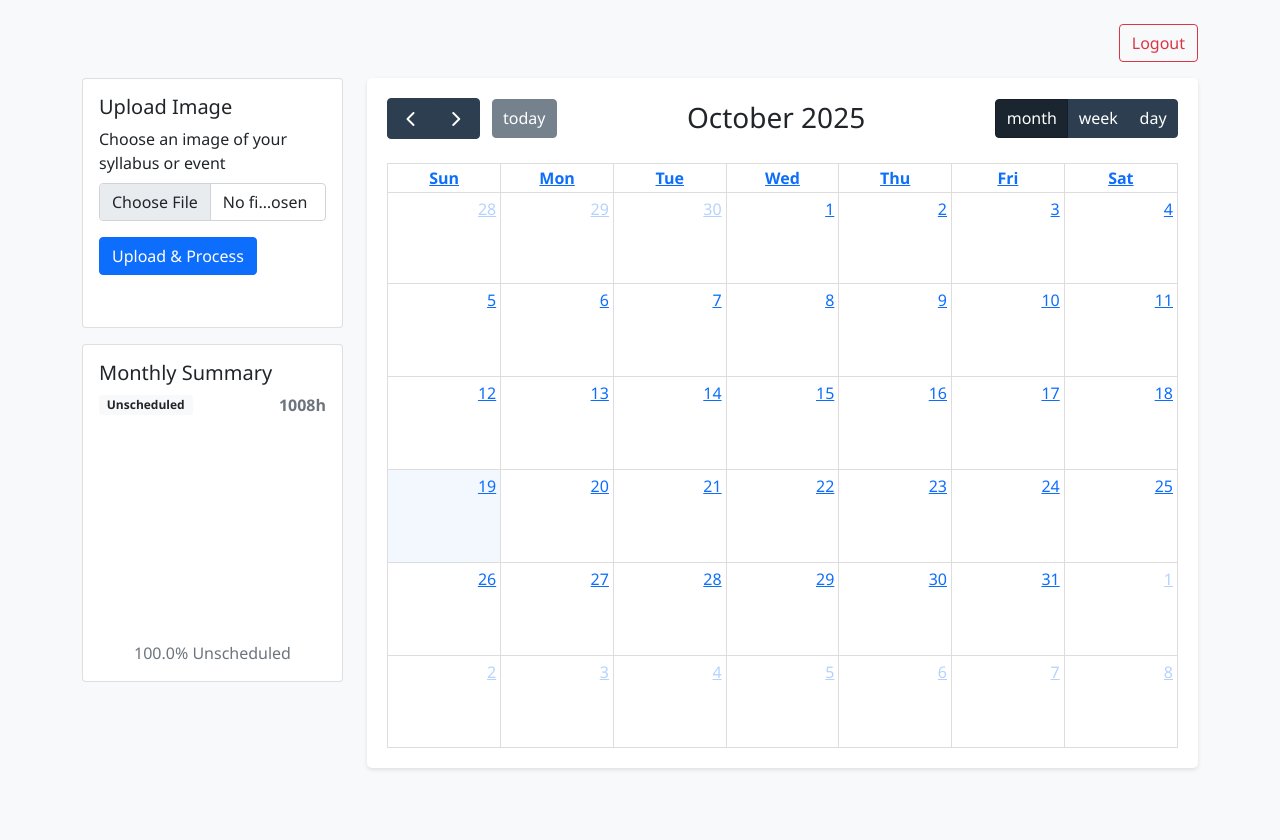
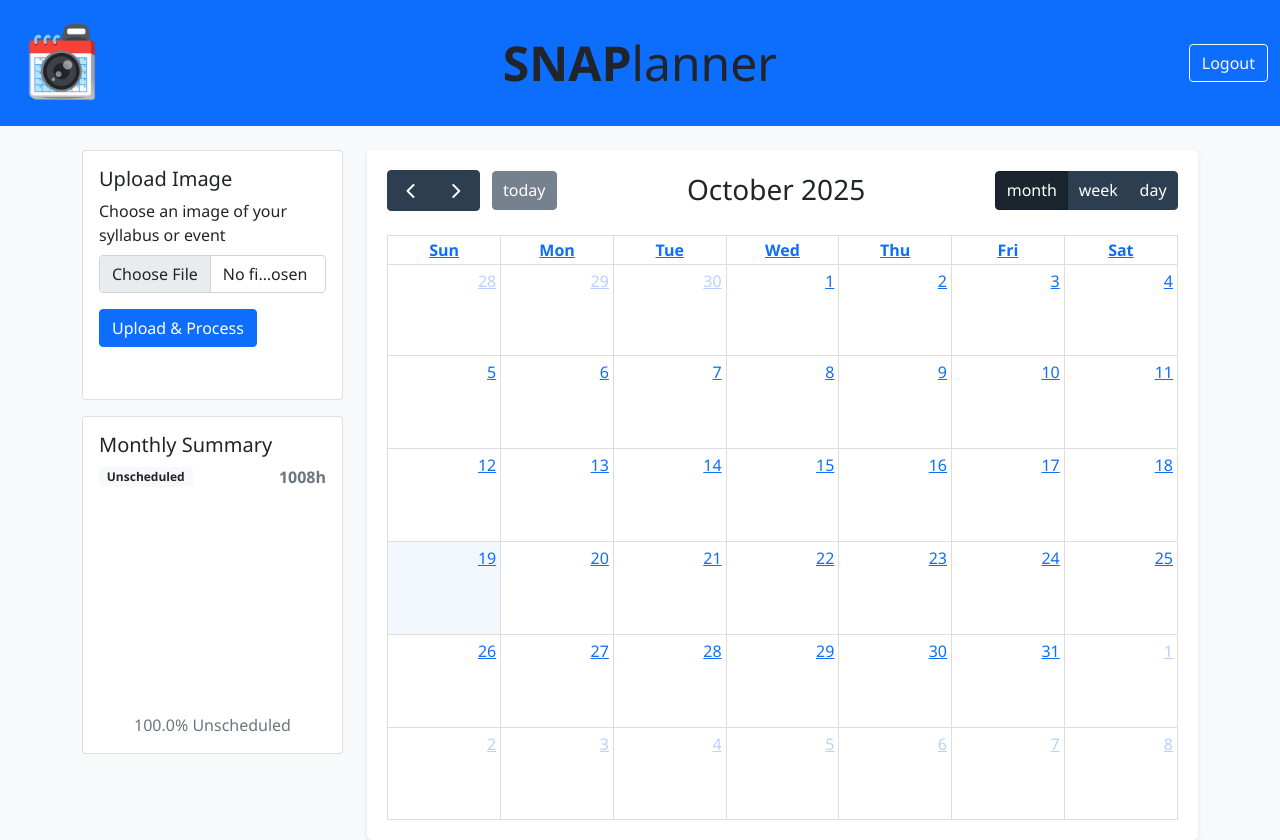
Before and after one commit to Aidanjm13/SnapPlanner, a plain HTML site: page SnapPlannerUI/static/index.html in a window 1280 px wide. Before the commit the page ends 800 px from the top, so only its background shows below. Drawn offline with nearby package versions, Linux system fonts and the light colour scheme; no server answers; sample sign-in values are in the browser's storage.

Commit message:
Added logo

```diff
--- a/SnapPlannerUI/static/index.html
+++ b/SnapPlannerUI/static/index.html
@@ -24,13 +24,23 @@
         </div>
     </div>
 
+    <!-- Header Bar -->
+    <nav class="navbar navbar-expand-lg navbar-dark bg-primary" id="headerBar" style="display: none;">
+        <div class="container-fluid">
+            <div class="navbar-brand d-flex align-items-center">
+                <img src="/static/logo.png" alt="SnapPlanner Logo" style="height: 100px; width: auto;" class="me-2">
+            </div>
+            <div class="position-absolute start-50 translate-middle-x">
+                <span style="font-weight: bold; font-size: 3rem;">SNAP</span><span style="font-weight: 300; font-size: 3rem;">lanner</span>
+            </div>
+            <div class="ms-auto">
+                <button id="logoutButton" class="btn btn-outline-light">Logout</button>
+            </div>
+        </div>
+    </nav>
+
     <!-- Calendar Container -->
     <div class="container mt-4" id="calendarContainer">
-        <div class="row">
-            <div class="col-12 mb-3">
-                <button id="logoutButton" class="btn btn-outline-danger float-end">Logout</button>
-            </div>
-        </div>
         <div class="row">
             <div class="col-md-3">
                 <div class="card mb-3">
--- a/SnapPlannerUI/static/script.js
+++ b/SnapPlannerUI/static/script.js
@@ -5,7 +5,8 @@ document.addEventListener('DOMContentLoaded', function() {
         return;
     }
 
-    // Show calendar container if authenticated
+    // Show header bar and calendar container if authenticated
+    document.getElementById('headerBar').style.display = 'block';
     document.getElementById('calendarContainer').style.display = 'block';
 
     // Track current event being edited
```
Also changed, not shown: SnapPlannerUI/static/logo.png (added).
